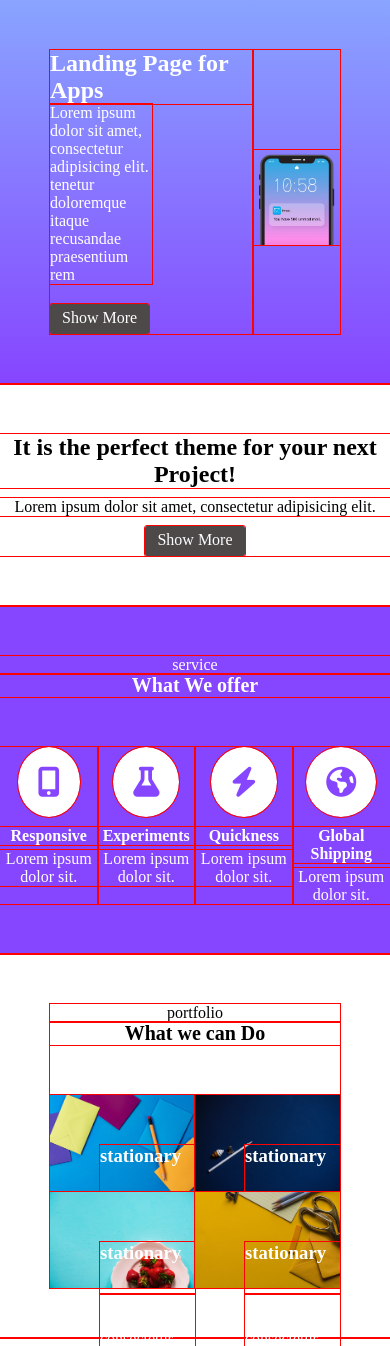
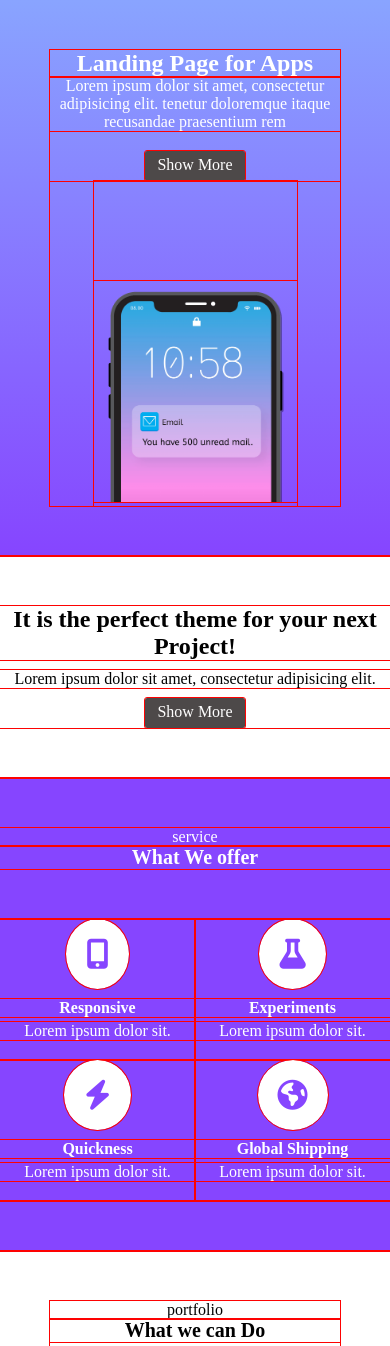
Before and after one commit to juhee067/practice, a PHP site: page /html/06port.html in a window 390 px wide. Shown: the top 1346 px of the page. Run offline with PHP 8.4, Linux system fonts and the light colour scheme.

Commit message:
20221123

```diff
--- a/css/project.css
+++ b/css/project.css
@@ -75,12 +75,12 @@ span {
 .offer .pic {
   margin: auto;
   color: #fff;
-  display: flex;
 }
 .offer .pic h4 {
   margin-bottom: 5px;
 }
-.offer .pic > div {
+.offer .pic .service {
+  float: left;
   width: 25%;
   text-align: center;
 }
@@ -141,17 +141,25 @@ footer .icon {
   margin-bottom: 30px;
 }
 
-@media screen and(max-width: 768px) {
+@media screen and (max-width: 768px) {
   .main .container {
     flex-direction: column;
   }
   .main .title {
+    text-align: center;
+    width: 100%;
+  }
+  .main p {
+    width: 100%;
+  }
+  .main .phone_img {
+    width: 70%;
+    margin: 0 auto;
+  }
+  .offer .pic p {
+    margin-bottom: 20px;
+  }
+  .offer .pic .service {
     width: 50%;
-    color: #fff;
-  }
-
-  .main .phone_img {
-    width: 50%;
-    padding-top: 100px;
   }
 }
--- a/html/06port.html
+++ b/html/06port.html
@@ -40,27 +40,28 @@
             <h2>What We offer</h2>
           </div>
           <div class="pic">
-            <div class="res">
+            <div class="res service">
               <i class="fa-solid fa-mobile-screen-button"></i>
               <h4>Responsive</h4>
               <p>Lorem ipsum dolor sit.</p>
             </div>
-            <div class="ex">
+            <div class="ex service">
               <i class="fa-solid fa-flask"></i>
               <h4>Experiments</h4>
               <p>Lorem ipsum dolor sit.</p>
             </div>
-            <div class="quick">
+            <div class="quick service">
               <i class="fa-solid fa-bolt"></i>
               <h4>Quickness</h4>
               <p>Lorem ipsum dolor sit.</p>
             </div>
-            <div class="global">
+            <div class="global service">
               <i class="fa-solid fa-earth-americas"></i>
               <h4>Global Shipping</h4>
               <p>Lorem ipsum dolor sit.</p>
             </div>
           </div>
+          <div style="clear: both"></div>
         </div>
       </section>
       <section class="do">
```
